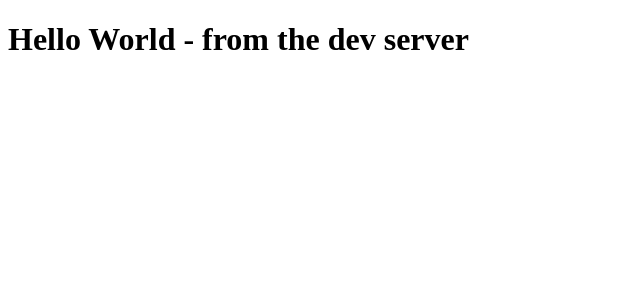
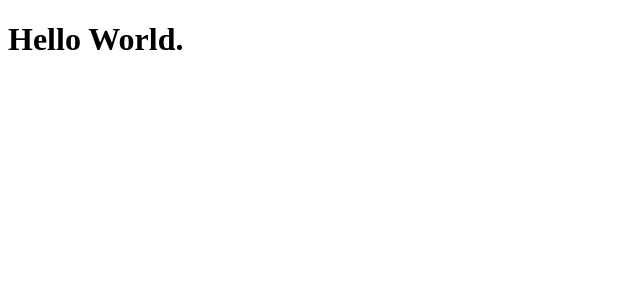
Before and after one commit to MarkusTryban/react-boilerplate, a React app: page / in a window 1280 px wide. Shown: the top 300 px of the page, without its empty margins (0-640 px from the left). Built offline with nearby package versions, Linux system fonts and the light colour scheme.

Commit message:
Set a default port for webpack-dev-server

```diff
--- a/package.json
+++ b/package.json
@@ -5,7 +5,7 @@
   "main": "index.js",
   "scripts": {
     "build": "webpack --config webpack.config.prod.js",
-    "dev": "webpack-dev-server --config webpack.config.dev.js",
+    "dev": "webpack-dev-server --open --config webpack.config.dev.js",
     "test": "echo \"Error: no test specified\" && exit 1"
   },
   "author": "",
--- a/src/App.js
+++ b/src/App.js
@@ -2,7 +2,7 @@
 
 class App extends React.Component {
   render() {
-    return <h1>Hello World - from the dev server</h1>;
+    return <h1>Hello World.</h1>;
   }
 }
 
--- a/webpack.config.dev.js
+++ b/webpack.config.dev.js
@@ -2,5 +2,8 @@
 const baseConfig = require('./webpack.config.base');
 
 module.exports = merge(baseConfig, {
-  mode: 'development'
+  mode: 'development',
+  devServer: {
+    port: 9000
+  }
 });
```
